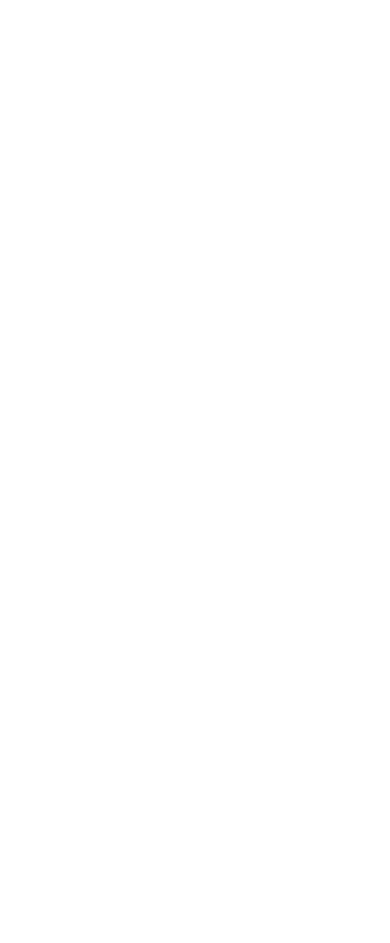
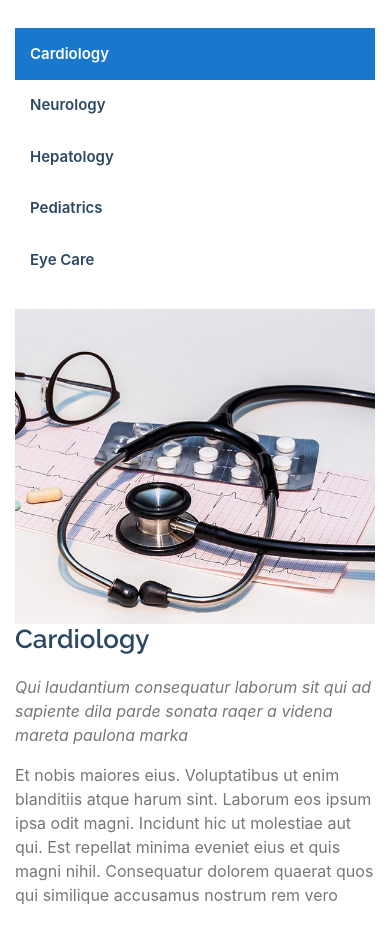
Before and after one commit to Ripon876/research-frontend, a React (Create React App) app: page / in a window 390 px wide. Shown: the part 8900-9843 px from the top of the page. Before the commit the page ends 8615 px from the top, so only its background shows below. Built offline with nearby package versions, Linux system fonts and the light colour scheme.

Commit message:
departments added

```diff
--- /dev/null
+++ b/src/components/departments/Departments.css
@@ -0,0 +1,62 @@
+
+/*--------------------------------------------------------------
+# Departments
+--------------------------------------------------------------*/
+.departments {
+  overflow: hidden;
+}
+
+.departments .nav-tabs {
+  border: 0;
+}
+
+.departments .nav-link {
+  border: 0;
+  padding: 12px 15px 12px 0;
+  transition: 0.3s;
+  color: #2c4964;
+  border-radius: 0;
+  border-right: 2px solid #ebf1f6;
+  font-weight: 600;
+  font-size: 15px;
+}
+
+.departments .nav-link:hover {
+  color: #1977cc;
+}
+
+.departments .nav-link.active {
+  color: #1977cc;
+  border-color: #1977cc;
+}
+
+.departments .tab-pane.active {
+  -webkit-animation: fadeIn 0.5s ease-out;
+  animation: fadeIn 0.5s ease-out;
+}
+
+.departments .details h3 {
+  font-size: 26px;
+  font-weight: 600;
+  margin-bottom: 20px;
+  color: #2c4964;
+}
+
+.departments .details p {
+  color: #777777;
+}
+
+.departments .details p:last-child {
+  margin-bottom: 0;
+}
+
+@media (max-width: 992px) {
+  .departments .nav-link {
+    border: 0;
+    padding: 15px;
+  }
+  .departments .nav-link.active {
+    color: #fff;
+    background: #1977cc;
+  }
+}
--- /dev/null
+++ b/src/components/departments/Departments.jsx
@@ -0,0 +1,106 @@
+import './Departments.css';
+
+function Departments() {
+	return (
+		<>
+	<section id="departments" className="departments">
+      <div className="container">
+
+        <div className="section-title">
+          <h2>Departments</h2>
+          <p>Magnam dolores commodi suscipit. Necessitatibus eius consequatur ex aliquid fuga eum quidem. Sit sint consectetur velit. Quisquam quos quisquam cupiditate. Et nemo qui impedit suscipit alias ea. Quia fugiat sit in iste officiis commodi quidem hic quas.</p>
+        </div>
+
+        <div className="row">
+          <div className="col-lg-3">
+            <ul className="nav nav-tabs flex-column">
+              <li className="nav-item">
+                <a className="nav-link active show" data-toggle="tab" href="#tab-1">Cardiology</a>
+              </li>
+              <li className="nav-item">
+                <a className="nav-link" data-toggle="tab" href="#tab-2">Neurology</a>
+              </li>
+              <li className="nav-item">
+                <a className="nav-link" data-toggle="tab" href="#tab-3">Hepatology</a>
+              </li>
+              <li className="nav-item">
+                <a className="nav-link" data-toggle="tab" href="#tab-4">Pediatrics</a>
+              </li>
+              <li className="nav-item">
+                <a className="nav-link" data-toggle="tab" href="#tab-5">Eye Care</a>
+              </li>
+            </ul>
+          </div>
+          <div className="col-lg-9 mt-4 mt-lg-0">
+            <div className="tab-content">
+              <div className="tab-pane active show" id="tab-1">
+                <div className="row">
+                  <div className="col-lg-8 details order-2 order-lg-1">
+                    <h3>Cardiology</h3>
+                    <p className="font-italic">Qui laudantium consequatur laborum sit qui ad sapiente dila parde sonata raqer a videna mareta paulona marka</p>
+                    <p>Et nobis maiores eius. Voluptatibus ut enim blanditiis atque harum sint. Laborum eos ipsum ipsa odit magni. Incidunt hic ut molestiae aut qui. Est repellat minima eveniet eius et quis magni nihil. Consequatur dolorem quaerat quos qui similique accusamus nostrum rem vero</p>
+                  </div>
+                  <div className="col-lg-4 text-center order-1 order-lg-2">
+                    <img src="assets/img/departments-1.jpg" alt="" className="img-fluid" />
+                  </div>
+                </div>
+              </div>
+              <div className="tab-pane" id="tab-2">
+                <div className="row">
+                  <div className="col-lg-8 details order-2 order-lg-1">
+                    <h3>Et blanditiis nemo veritatis excepturi</h3>
+                    <p className="font-italic">Qui laudantium consequatur laborum sit qui ad sapiente dila parde sonata raqer a videna mareta paulona marka</p>
+                    <p>Ea ipsum voluptatem consequatur quis est. Illum error ullam omnis quia et reiciendis sunt sunt est. Non aliquid repellendus itaque accusamus eius et velit ipsa voluptates. Optio nesciunt eaque beatae accusamus lerode pakto madirna desera vafle de nideran pal</p>
+                  </div>
+                  <div className="col-lg-4 text-center order-1 order-lg-2">
+                    <img src="assets/img/departments-2.jpg" alt="" className="img-fluid" />
+                  </div>
+                </div>
+              </div>
+              <div className="tab-pane" id="tab-3">
+                <div className="row">
+                  <div className="col-lg-8 details order-2 order-lg-1">
+                    <h3>Impedit facilis occaecati odio neque aperiam sit</h3>
+                    <p className="font-italic">Eos voluptatibus quo. Odio similique illum id quidem non enim fuga. Qui natus non sunt dicta dolor et. In asperiores velit quaerat perferendis aut</p>
+                    <p>Iure officiis odit rerum. Harum sequi eum illum corrupti culpa veritatis quisquam. Neque necessitatibus illo rerum eum ut. Commodi ipsam minima molestiae sed laboriosam a iste odio. Earum odit nesciunt fugiat sit ullam. Soluta et harum voluptatem optio quae</p>
+                  </div>
+                  <div className="col-lg-4 text-center order-1 order-lg-2">
+                    <img src="assets/img/departments-3.jpg" alt="" className="img-fluid" />
+                  </div>
+                </div>
+              </div>
+              <div className="tab-pane" id="tab-4">
+                <div className="row">
+                  <div className="col-lg-8 details order-2 order-lg-1">
+                    <h3>Fuga dolores inventore laboriosam ut est accusamus laboriosam dolore</h3>
+                    <p className="font-italic">Totam aperiam accusamus. Repellat consequuntur iure voluptas iure porro quis delectus</p>
+                    <p>Eaque consequuntur consequuntur libero expedita in voluptas. Nostrum ipsam necessitatibus aliquam fugiat debitis quis velit. Eum ex maxime error in consequatur corporis atque. Eligendi asperiores sed qui veritatis aperiam quia a laborum inventore</p>
+                  </div>
+                  <div className="col-lg-4 text-center order-1 order-lg-2">
+                    <img src="assets/img/departments-4.jpg" alt="" className="img-fluid" />
+                  </div>
+                </div>
+              </div>
+              <div className="tab-pane" id="tab-5">
+                <div className="row">
+                  <div className="col-lg-8 details order-2 order-lg-1">
+                    <h3>Est eveniet ipsam sindera pad rone matrelat sando reda</h3>
+                    <p className="font-italic">Omnis blanditiis saepe eos autem qui sunt debitis porro quia.</p>
+                    <p>Exercitationem nostrum omnis. Ut reiciendis repudiandae minus. Omnis recusandae ut non quam ut quod eius qui. Ipsum quia odit vero atque qui quibusdam amet. Occaecati sed est sint aut vitae molestiae voluptate vel</p>
+                  </div>
+                  <div className="col-lg-4 text-center order-1 order-lg-2">
+                    <img src="assets/img/departments-5.jpg" alt="" className="img-fluid" />
+                  </div>
+                </div>
+              </div>
+            </div>
+          </div>
+        </div>
+
+      </div>
+    </section>
+		</>
+	)
+}
+
+export default Departments;
--- a/src/pages/Home.jsx
+++ b/src/pages/Home.jsx
@@ -4,6 +4,7 @@
 import About from  '../components/about/About';
 import Awards from  '../components/awards/Awards';
 import Publication from  '../components/publication/Publication';
+import Departments from  '../components/departments/Departments';
 
 function Home() {
 	return (
@@ -14,6 +15,7 @@
 			<About />
 			<Awards />
 			<Publication />
+			<Departments />
 		</>
 	)
 }
```
